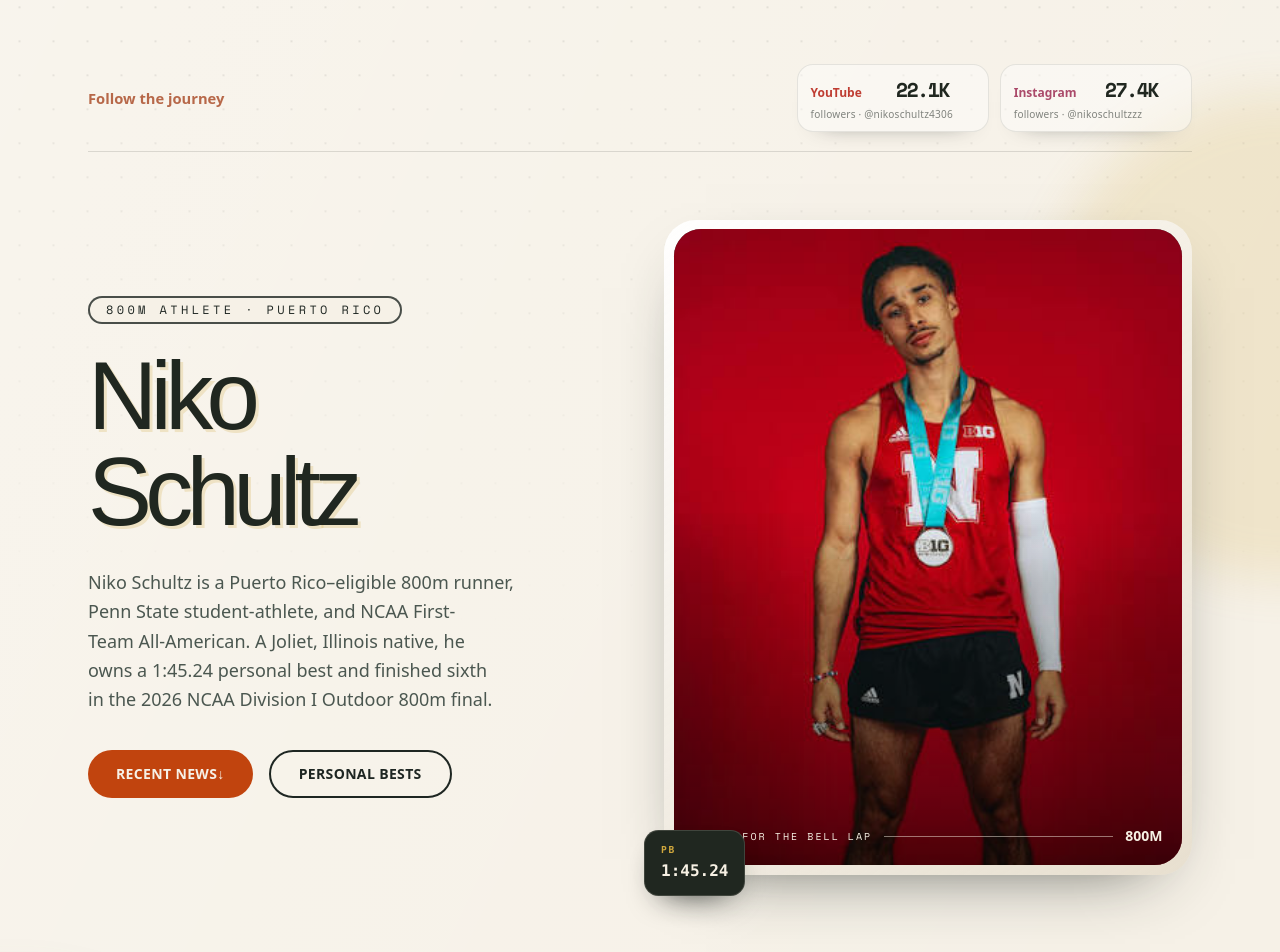
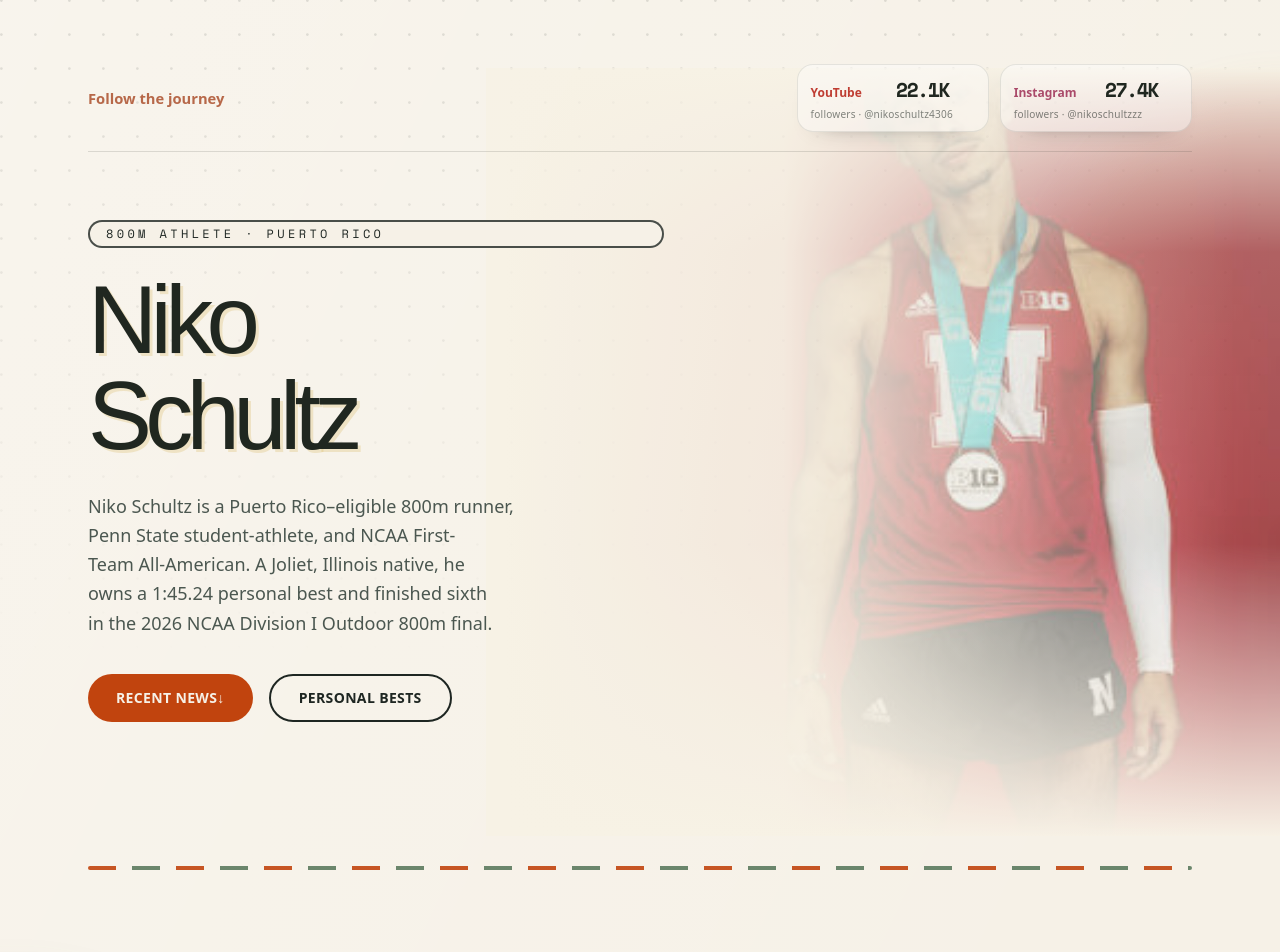
Before and after one commit to NOTAM-bobk/nikogoat, a Next.js app: page / in a window 1280 px wide. Shown: the top 952 px of the page. Built offline with nearby package versions, Linux system fonts and the light colour scheme; a web font is replaced by a local one.

Commit message:
Refine hero motion and interactive background

```diff
--- a/src/app/page.js
+++ b/src/app/page.js
@@ -230,6 +230,131 @@ function formatNumber(value) {
   return new Intl.NumberFormat("en-US").format(value);
 }
 
+function TypedName() {
+  const fullName = "Niko Schultz";
+  const [typedName, setTypedName] = useState("");
+
+  useEffect(() => {
+    if (window.matchMedia("(prefers-reduced-motion: reduce)").matches) {
+      setTypedName(fullName);
+      return undefined;
+    }
+
+    let characterIndex = 0;
+    const typeName = () => {
+      characterIndex += 1;
+      setTypedName(fullName.slice(0, characterIndex));
+
+      if (characterIndex < fullName.length) {
+        window.setTimeout(typeName, characterIndex === 5 ? 210 : 105);
+      }
+    };
+
+    const startDelay = window.setTimeout(typeName, 280);
+    return () => window.clearTimeout(startDelay);
+  }, []);
+
+  const [firstName, lastName] = typedName.split(" ");
+
+  return (
+    <h1
+      className="signature-name mt-6 text-6xl leading-[0.88] sm:text-7xl lg:text-8xl"
+      aria-label={fullName}
+    >
+      <span>{firstName || "\u00A0"}</span>
+      <br />
+      <span>{lastName || "\u00A0"}</span>
+      <span className="typing-caret" aria-hidden="true" />
+    </h1>
+  );
+}
+
+function RepellingDotGrid() {
+  const canvasRef = useRef(null);
+
+  useEffect(() => {
+    const canvas = canvasRef.current;
+    if (!canvas) return undefined;
+
+    const context = canvas.getContext("2d");
+    const pointer = { x: -1000, y: -1000 };
+    const spacing = 34;
+    const repulsionRadius = 180;
+    const reducedMotion = window.matchMedia(
+      "(prefers-reduced-motion: reduce)",
+    ).matches;
+    let frameId;
+    let width = 0;
+    let height = 0;
+    let pixelRatio = 1;
+
+    const resizeCanvas = () => {
+      width = window.innerWidth;
+      height = window.innerHeight;
+      pixelRatio = Math.min(window.devicePixelRatio || 1, 2);
+      canvas.width = Math.floor(width * pixelRatio);
+      canvas.height = Math.floor(height * pixelRatio);
+      canvas.style.width = `${width}px`;
+      canvas.style.height = `${height}px`;
+      context.setTransform(pixelRatio, 0, 0, pixelRatio, 0, 0);
+    };
+
+    const setPointer = (event) => {
+      pointer.x = event.clientX;
+      pointer.y = event.clientY;
+    };
+
+    const clearPointer = () => {
+      pointer.x = -1000;
+      pointer.y = -1000;
+    };
+
+    const draw = (time = 0) => {
+      context.clearRect(0, 0, width, height);
+      const driftX = reducedMotion ? 0 : Math.sin(time / 5500) * 1.5;
+      const driftY = reducedMotion ? 0 : Math.cos(time / 6500) * 1.1;
+
+      for (let y = -spacing; y < height + spacing; y += spacing) {
+        for (let x = -spacing; x < width + spacing; x += spacing) {
+          const dotX = x + driftX;
+          const dotY = y + driftY;
+          const distanceX = dotX - pointer.x;
+          const distanceY = dotY - pointer.y;
+          const distance = Math.hypot(distanceX, distanceY);
+          const influence = Math.max(0, 1 - distance / repulsionRadius);
+          const push = influence * influence * 22;
+          const safeDistance = Math.max(distance, 1);
+          const displacedX = dotX + (distanceX / safeDistance) * push;
+          const displacedY = dotY + (distanceY / safeDistance) * push;
+          const radius = 1.35 + influence * 0.8;
+
+          context.beginPath();
+          context.arc(displacedX, displacedY, radius, 0, Math.PI * 2);
+          context.fillStyle = `rgba(34, 39, 35, ${0.2 + influence * 0.2})`;
+          context.fill();
+        }
+      }
+
+      if (!reducedMotion) frameId = window.requestAnimationFrame(draw);
+    };
+
+    resizeCanvas();
+    draw();
+    window.addEventListener("resize", resizeCanvas);
+    window.addEventListener("pointermove", setPointer, { passive: true });
+    window.addEventListener("pointerleave", clearPointer);
+
+    return () => {
+      window.cancelAnimationFrame(frameId);
+      window.removeEventListener("resize", resizeCanvas);
+      window.removeEventListener("pointermove", setPointer);
+      window.removeEventListener("pointerleave", clearPointer);
+    };
+  }, []);
+
+  return <canvas ref={canvasRef} className="ambient-grid" aria-hidden="true" />;
+}
+
 function CustomCursor() {
   const [cursor, setCursor] = useState({
     x: -100,
@@ -315,14 +440,14 @@ export default function HomePage() {
     <main className="site-shell relative isolate overflow-hidden bg-cream text-ink">
       <CustomCursor />
 
-      <div className="ambient-grid" aria-hidden="true" />
+      <RepellingDotGrid />
       <div className="ambient-orb ambient-orb-one" aria-hidden="true" />
       <div className="ambient-orb ambient-orb-two" aria-hidden="true" />
 
       {/* HERO */}
       <section
         id="top"
-        className="relative mx-auto max-w-6xl px-6 pb-24 pt-10 sm:pb-28 sm:pt-16"
+        className="hero-section relative mx-auto max-w-6xl overflow-visible px-6 pb-28 pt-10 sm:pb-36 sm:pt-16"
       >
         <div className="audience-strip" data-reveal>
           <span className="audience-intro">Follow the journey</span>
@@ -346,21 +471,28 @@ export default function HomePage() {
           </div>
         </div>
 
-        <div className="grid items-center gap-12 sm:grid-cols-2">
-          <div data-reveal>
+        <div className="hero-background" aria-hidden="true">
+          <Image
+            src="/images/hero.jpg"
+            alt=""
+            fill
+            priority
+            sizes="(min-width: 640px) 72vw, 100vw"
+            className="hero-background-image object-cover"
+          />
+          <div className="hero-background-fade" />
+        </div>
+
+        <div className="hero-content relative z-10" data-reveal>
           <span className="bib-label">800m Athlete · Puerto Rico</span>
 
-            <h1 className="signature-name mt-6 text-6xl leading-[0.88] sm:text-7xl lg:text-8xl">
-              Niko
-              <br />
-              Schultz
-            </h1>
+          <TypedName />
 
           <p className="mt-7 max-w-md text-balance font-body text-lg leading-relaxed text-ink-soft">
             Niko Schultz is a Puerto Rico–eligible 800m runner, Penn State
             student-athlete, and NCAA First-Team All-American. A Joliet,
-              Illinois native, he owns a 1:45.24 personal best and finished
-              sixth in the 2026 NCAA Division I Outdoor 800m final.
+            Illinois native, he owns a 1:45.24 personal best and finished sixth
+            in the 2026 NCAA Division I Outdoor 800m final.
           </p>
 
           <div className="mt-9 flex flex-wrap gap-4">
@@ -372,32 +504,6 @@ export default function HomePage() {
             </a>
           </div>
         </div>
-
-          <div className="hero-frame" data-reveal>
-            <div className="hero-image-wrap relative aspect-[4/5] w-full overflow-hidden rounded-[1.7rem] bg-ink">
-              <Image
-                src="/images/hero.jpg"
-                alt="Niko Schultz racing the 800 meters"
-                fill
-                priority
-                sizes="(min-width: 640px) 480px, 100vw"
-                className="hero-image object-cover"
-              />
-              <div className="image-wash" aria-hidden="true" />
-              <div className="hero-caption">
-                <span className="font-mono text-[10px] uppercase tracking-[0.2em]">
-                  Built for the bell lap
-                </span>
-                <span className="hero-caption-line" aria-hidden="true" />
-                <span className="font-body text-sm font-bold">800M</span>
-              </div>
-            </div>
-            <div className="hero-offset-card" aria-hidden="true">
-              <span>PB</span>
-              <strong>1:45.24</strong>
-            </div>
-          </div>
-        </div>
       </section>
 
       <div className="mx-auto max-w-6xl px-6">
@@ -406,10 +512,7 @@ export default function HomePage() {
 
       {/* PERSONAL BESTS */}
       <section id="bests" className="relative mx-auto max-w-6xl px-6 py-24">
-        <div className="section-kicker" data-reveal>
-          <span>Performance</span>
-        </div>
-        <h2 className="section-heading mt-4" data-reveal>
+        <h2 className="section-heading" data-reveal>
           Personal Bests
         </h2>
         <p className="mt-3 max-w-lg leading-relaxed text-ink-soft" data-reveal>
@@ -464,10 +567,7 @@ export default function HomePage() {
           </div>
 
           <div className="sm:order-1" data-reveal>
-            <div className="section-kicker">
-              <span>About the athlete</span>
-            </div>
-            <h2 className="section-heading mt-4">About</h2>
+            <h2 className="section-heading">About</h2>
 
             <p className="mt-7 text-lg leading-relaxed text-ink-soft">
               Niko Schultz is a Puerto Rico–eligible middle-distance runner
@@ -501,10 +601,7 @@ export default function HomePage() {
 
       {/* RECENT NEWS */}
       <section id="news" className="mx-auto max-w-6xl px-6 py-24">
-        <div className="section-kicker" data-reveal>
-          <span>From the track</span>
-        </div>
-        <h2 className="section-heading mt-4" data-reveal>
+        <h2 className="section-heading" data-reveal>
           Recent News
         </h2>
         <p className="mt-3 max-w-lg leading-relaxed text-ink-soft" data-reveal>
@@ -565,10 +662,7 @@ export default function HomePage() {
 
       {/* GALLERY */}
       <section id="gallery" className="mx-auto max-w-6xl px-6 py-24">
-        <div className="section-kicker" data-reveal>
-          <span>In motion</span>
-        </div>
-        <h2 className="section-heading mt-4" data-reveal>
+        <h2 className="section-heading" data-reveal>
           Gallery
         </h2>
         <p className="mt-3 max-w-lg leading-relaxed text-ink-soft" data-reveal>
@@ -676,11 +770,31 @@ export default function HomePage() {
           );
         }
         .signature-name {
+          position: relative;
           color: #202720;
           font-family: var(--font-signature), cursive;
           font-weight: 400;
           letter-spacing: -0.07em;
           text-shadow: 3px 3px 0 rgba(209, 168, 61, 0.22);
+        }
+        .signature-name > span:not(.typing-caret) {
+          display: inline-block;
+          min-width: 2.25ch;
+        }
+        .typing-caret {
+          display: inline-block;
+          width: 0.07em;
+          height: 0.86em;
+          margin-left: 0.08em;
+          vertical-align: -0.05em;
+          border-radius: 999px;
+          background: #b76849;
+          animation: blinkCaret 850ms step-end infinite;
+        }
+        @keyframes blinkCaret {
+          50% {
+            opacity: 0;
+          }
         }
         @media (pointer: fine) {
           .site-shell,
@@ -693,20 +807,16 @@ export default function HomePage() {
           position: fixed;
           z-index: -1;
           inset: 0;
+          width: 100vw;
+          height: 100vh;
           pointer-events: none;
-          opacity: 0.37;
-          background-image: radial-gradient(
-            rgba(34, 39, 35, 0.24) 1.35px,
-            transparent 1.5px
-          );
-          background-size: 34px 34px;
+          opacity: 0.62;
           -webkit-mask-image: linear-gradient(
             to bottom,
             black,
             transparent 84%
           );
           mask-image: linear-gradient(to bottom, black, transparent 84%);
-          animation: driftGrid 18s linear infinite;
         }
         .ambient-orb {
           position: absolute;
@@ -729,14 +839,6 @@ export default function HomePage() {
           left: -16rem;
           background: #778c71;
           animation-delay: -5s;
-        }
-        @keyframes driftGrid {
-          from {
-            background-position: 0 0;
-          }
-          to {
-            background-position: 102px 68px;
-          }
         }
         @keyframes floatOrb {
           from {
@@ -816,6 +918,8 @@ export default function HomePage() {
         }
 
         .audience-strip {
+          position: relative;
+          z-index: 10;
           display: flex;
           align-items: center;
           justify-content: space-between;
@@ -880,30 +984,52 @@ export default function HomePage() {
           font-size: 0.63rem;
           letter-spacing: 0.02em;
         }
-        .hero-frame {
-          position: relative;
-          padding: 0.6rem;
-          border-radius: 2rem;
+        .hero-background {
+          position: absolute;
+          z-index: 0;
+          top: 4.25rem;
+          right: -18vw;
+          width: min(76vw, 60rem);
+          height: clamp(34rem, 62vw, 48rem);
+          overflow: hidden;
+          pointer-events: none;
+          opacity: 0.73;
+        }
+        .hero-background-image {
+          object-position: center 36%;
+          filter: saturate(0.78) contrast(0.94);
+          transform: scale(1.03);
+        }
+        .hero-background-fade {
+          position: absolute;
+          inset: 0;
           background: linear-gradient(
-            145deg,
-            rgba(255, 255, 255, 0.94),
-            rgba(217, 206, 184, 0.5)
+              90deg,
+              #f7f1e4 2%,
+              rgba(247, 241, 228, 0.94) 31%,
+              rgba(247, 241, 228, 0.25) 60%,
+              rgba(247, 241, 228, 0) 78%
+            ),
+            linear-gradient(
+              180deg,
+              #f7f1e4 0%,
+              rgba(247, 241, 228, 0.14) 24%,
+              rgba(247, 241, 228, 0) 62%,
+              #f7f1e4 100%
             );
-          box-shadow: 0 26px 70px -42px rgba(35, 42, 37, 0.9);
         }
-        .hero-image-wrap {
-          box-shadow: inset 0 0 0 1px rgba(255, 255, 255, 0.28);
+        .hero-content {
+          display: flex;
+          min-height: 30rem;
+          max-width: 36rem;
+          flex-direction: column;
+          justify-content: center;
         }
-        .hero-image,
         .profile-image,
         .gallery-image {
           transition:
             transform 900ms cubic-bezier(0.16, 1, 0.3, 1),
             filter 600ms ease;
-        }
-        .hero-frame:hover .hero-image {
-          transform: scale(1.045);
-          filter: saturate(1.08) contrast(1.04);
         }
         .image-wash {
           position: absolute;
@@ -923,46 +1049,6 @@ export default function HomePage() {
             transparent 40%,
             rgba(26, 33, 28, 0.2)
           );
-        }
-        .hero-caption {
-          position: absolute;
-          right: 1.25rem;
-          bottom: 1.2rem;
-          left: 1.25rem;
-          display: flex;
-          align-items: center;
-          gap: 0.75rem;
-          color: #f7f1e4;
-        }
-        .hero-caption-line {
-          flex: 1;
-          height: 1px;
-          background: rgba(247, 241, 228, 0.48);
-        }
-        .hero-offset-card {
-          position: absolute;
-          bottom: -1.35rem;
-          left: -1.25rem;
-          display: flex;
-          flex-direction: column;
-          gap: 0.1rem;
-          padding: 0.75rem 1rem;
-          border: 1px solid rgba(247, 241, 228, 0.15);
-          border-radius: 0.9rem;
-          background: #202720;
-          color: #f7f1e4;
-          box-shadow: 0 15px 32px -18px rgba(25, 31, 27, 0.95);
-        }
-        .hero-offset-card span {
-          color: #d1a83d;
-          font-family: ui-monospace, SFMono-Regular, Menlo, monospace;
-          font-size: 0.6rem;
-          font-weight: 700;
-          letter-spacing: 0.18em;
-        }
-        .hero-offset-card strong {
-          font-family: ui-monospace, SFMono-Regular, Menlo, monospace;
-          font-size: 1rem;
         }
         .profile-frame::after {
           position: absolute;
@@ -1140,9 +1226,39 @@ export default function HomePage() {
           }
         }
         @media (max-width: 639px) {
-          .hero-offset-card {
-            left: 0.8rem;
-            bottom: -1rem;
+          .hero-section {
+            overflow: hidden;
+          }
+          .hero-background {
+            top: 8rem;
+            right: -13rem;
+            width: 35rem;
+            height: 38rem;
+            opacity: 0.4;
+          }
+          .hero-background-fade {
+            background: linear-gradient(
+                90deg,
+                #f7f1e4 0%,
+                rgba(247, 241, 228, 0.72) 52%,
+                rgba(247, 241, 228, 0.12) 100%
+              ),
+              linear-gradient(180deg, #f7f1e4 0%, transparent 30%, #f7f1e4 100%);
+          }
+          .hero-content {
+            min-height: 32rem;
+          }
+          .audience-strip {
+            align-items: flex-start;
+            flex-direction: column;
+            margin-bottom: 2.75rem;
+          }
+          .audience-list {
+            width: 100%;
+            flex-direction: column;
+          }
+          .audience-card {
+            width: 100%;
           }
           .gallery-caption {
             opacity: 1;
```
Lines whose indentation alone changed are shown as unchanged.
